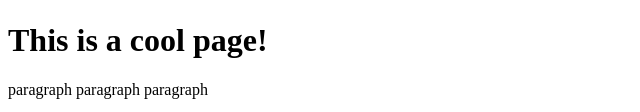
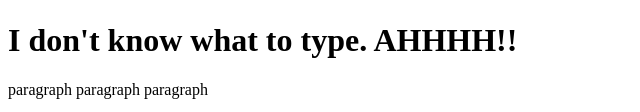
Before and after one commit to cc-erty/github-test-9, a plain HTML site: page index.html in a window 1280 px wide. Shown: the part 311-423 px from the top of the page, without its empty margins (0-640 px from the left). Drawn offline with Linux system fonts and the light colour scheme.

Commit message:
Changed h1

```diff
--- a/index.html
+++ b/index.html
@@ -6,7 +6,7 @@
 </head>
 <body>
 	<img src="http://catgifpage.com/gifs/318.gif">
-	<h1>This is a cool page!</h1>
+	<h1>I don't know what to type. AHHHH!!</h1>
 	<p>paragraph paragraph paragraph</p>
 </body>
 </html>
```
